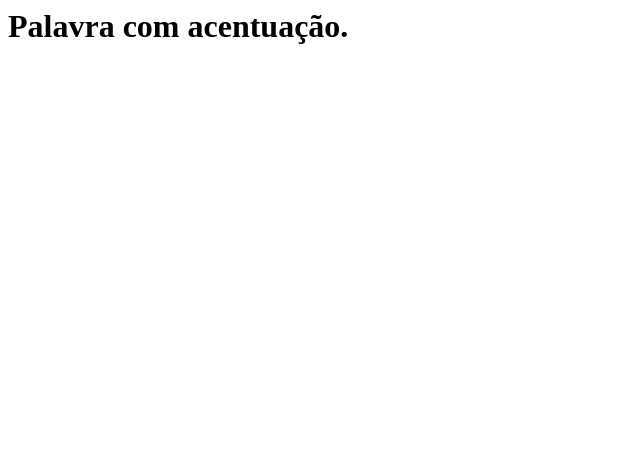
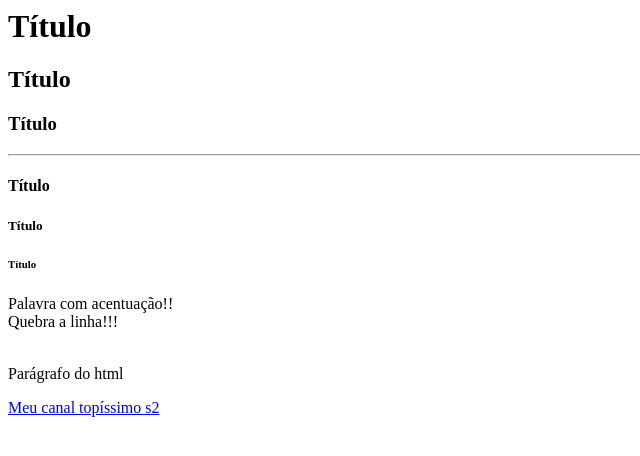
Before and after one commit to michellealbertyne/projetos_faculdade_estacio, a plain HTML site: page index.html in a window 1280 px wide. Shown: the whole page, without its empty margins (0-640 px from the left). Drawn offline with Linux system fonts and the light colour scheme.

Commit message:
Update index.html
adicionar link no código

```diff
--- a/index.html
+++ b/index.html
@@ -6,6 +6,17 @@
         <title> Título da página de teste!! </title>
     </head>
     <body>
-        <h1>Palavra com acentuação.</h1>
+        <h1>Título</h1>
+        <h2>Título</h2>
+        <h3>Título</h3>
+        <hr> <!--Cria uma linha no meio-->
+        <h4>Título</h4>
+        <h5>Título</h5>
+        <h6>Título</h6>
+    Palavra com acentuação!!<br>Quebra a linha!!!
+    <br><!--quebra a linha ou pula de linha, já p cria parágrafos-->
+    <br>
+    <p>Parágrafo do html</p>
+    <a href="http://bit.ly/MichelleAlbertyne">Meu canal topíssimo s2</a>
     </body>
 </html>
```
